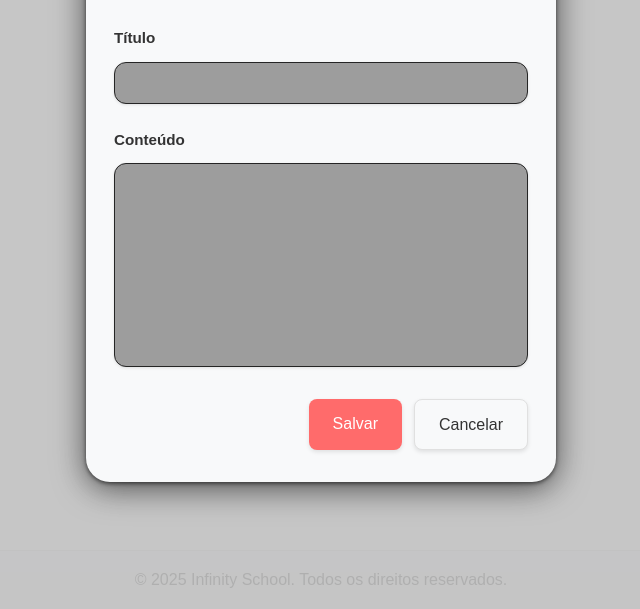
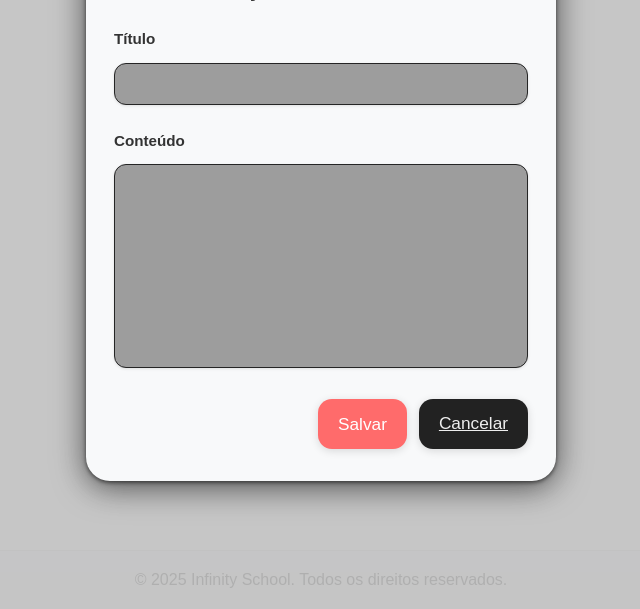
Before and after one commit to gontin/infinityboard, a Django app: page /notas/nova/ in a window 1280 px wide. Shown: the part 191-800 px from the top of the page, without its empty margins (319-959 px from the left). Run offline with Django 5.2, Linux system fonts and the light colour scheme; the visitor is signed in with stand-in values (Sample User, id 1); data that the repository does not hold is empty.

Commit message:
style: save btn e cancel btn

```diff
--- a/templates/anotacoes/note_create.html
+++ b/templates/anotacoes/note_create.html
@@ -1,5 +1,4 @@
 {% extends "anotacoes/base_notas.html" %}
-{% load static %}
 
 {% block content %}
 <div class="modal-overlay" id="modalOverlay">
@@ -18,8 +17,8 @@
             </div>
 
             <div class="form-actions">
-                <button type="submit" class="btn btn-primary">Salvar</button>
-				<a class="btn btn-secondary" href="{% url "note_list" %}">Cancelar</a>
+                <button type="submit" class="btn-quick btn-save btn-primary">Salvar</button>
+				<a class="btn-quick btn-cancel btn-secondary" href="{% url "note_list" %}">Cancelar</a>
             </div>
         </form>
     </div>
```
